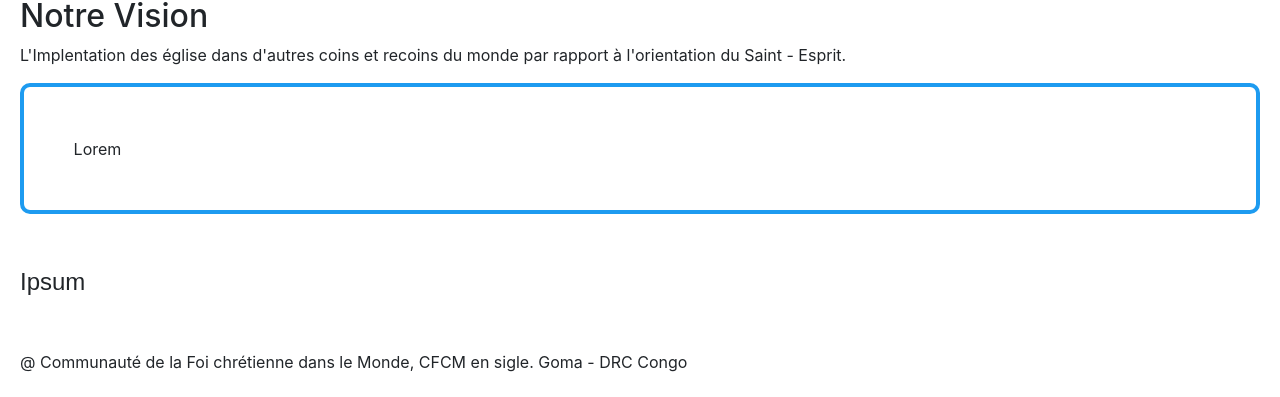
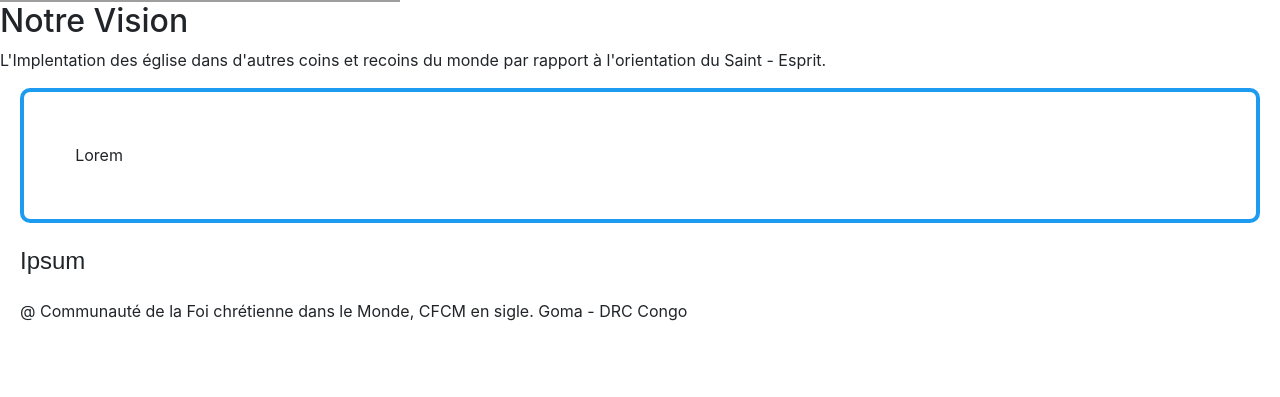
Before and after one commit to Olivier-Kango/cfcm, a React (Create React App) app: page / in a window 1280 px wide. Shown: the part 522-919 px from the top of the page. After the commit the page ends 875 px from the top, so only its background shows below. Built offline with nearby package versions, Linux system fonts and the light colour scheme; grey boxes are pictures that could not be loaded.

Commit message:
Styling for Accueil

```diff
--- a/src/styling/Accueil.scss
+++ b/src/styling/Accueil.scss
@@ -1,5 +1,4 @@
 .div-accueil {
-
   .home {
     overflow: hidden;
     margin: 0;
@@ -11,21 +10,13 @@
 
     .div-home {
       width: 100%;
-      padding: 10px 20px;
-
-      .description-title {
-        font-size: 18px;
-        margin: 10px 0 4px 0;
-        animation-duration: 1.7s;
-        animation-name: moveDown300px;
-        animation-direction: alternate-reverse;
-      }
+      padding: 10px 0;
 
       .main-title {
         font-family: 'COCOGOOSE', sans-serif;
         font-size: 1.7rem;
         font-weight: bold;
-        margin: 0;
+        margin: 0 20px 5px 20px;
         text-align: center;
       }
 
@@ -34,13 +25,17 @@
         border-radius: 10px;
         padding: 4%;
         background: white;
-        margin: 15px 0;
+        margin: 15px 20px;
       }
 
       .date {
         font-family: 'COCOGOOSE', sans-serif;
         font-size: 1.5rem;
-        margin: 4% 0;
+        margin: 20px;
+      }
+
+      .footer {
+        margin: 20px;
       }
     }
   }
```
